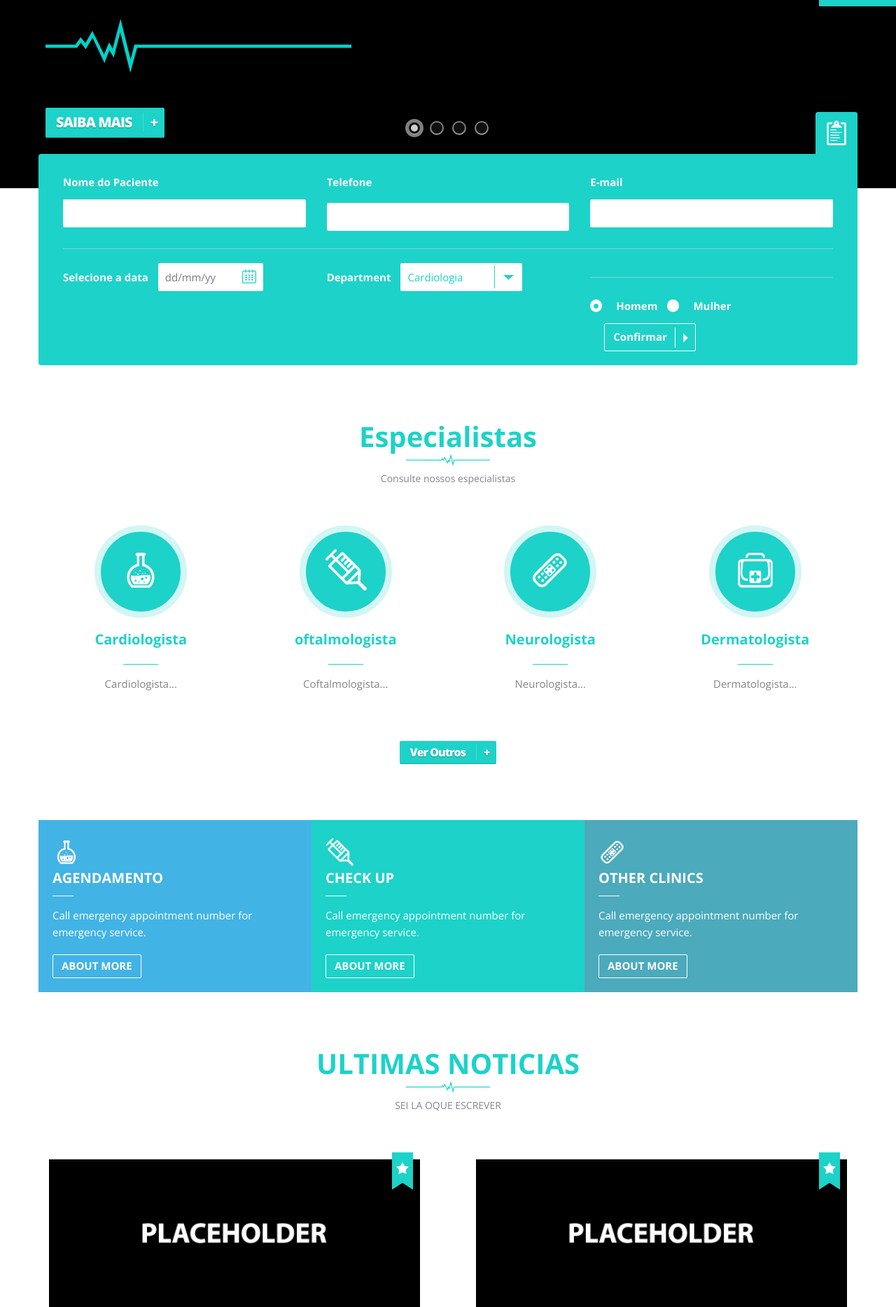
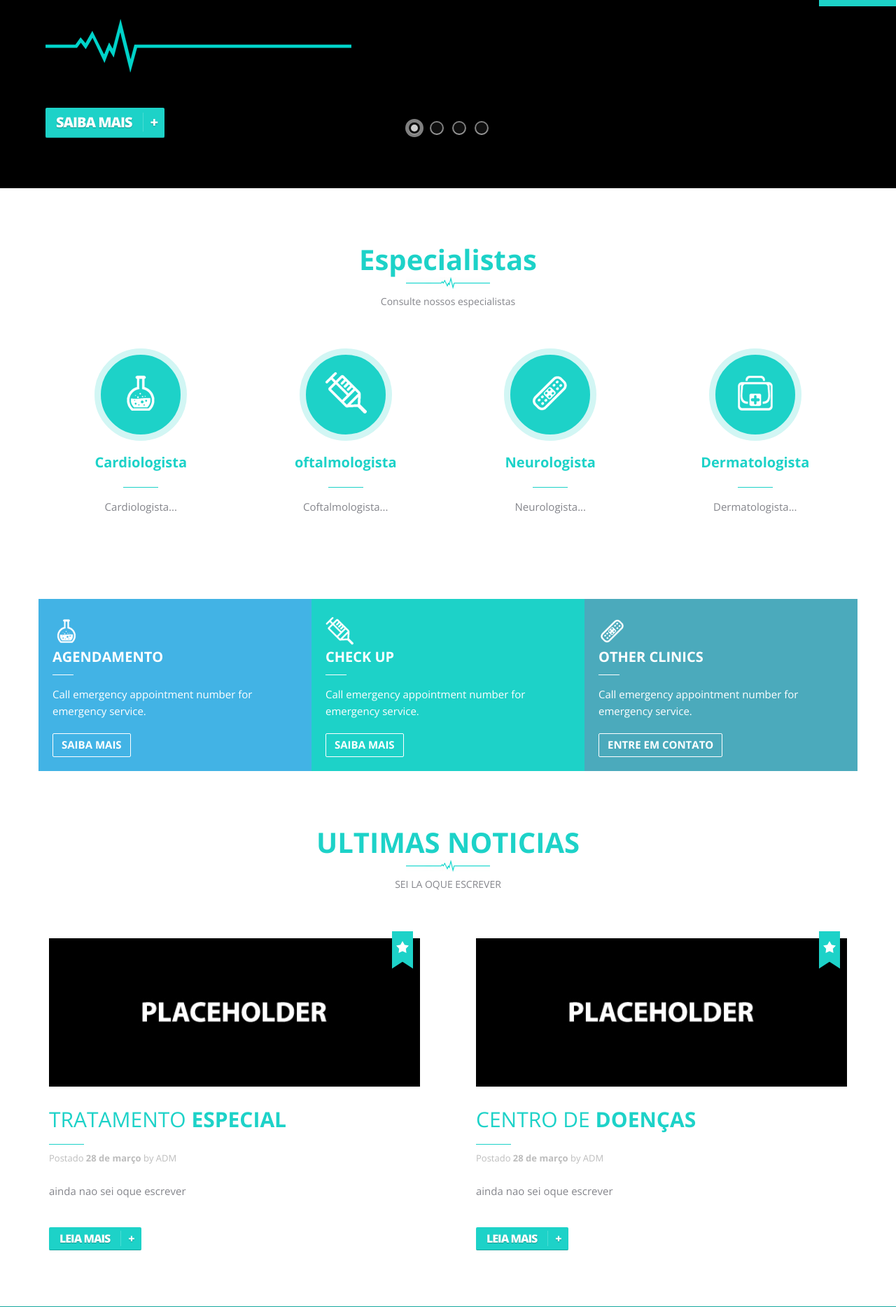
Before and after one commit to Xandyssz/2-Ano_Instituto-Federal-LACIF, a PHP site: page / in a window 1280 px wide. Shown: the part 464-2332 px from the top of the page at 70% size. Run offline with PHP 8.4, Linux system fonts and the light colour scheme; some web fonts are replaced.

Commit message:
Fix Bugs

```diff
--- a/AnaliseClinica.php
+++ b/AnaliseClinica.php
@@ -74,12 +74,13 @@
           <div class="col-md-3 col-sm-4 col-xs-7">
             <ul class="language">
               <li><a href="login.php">LOGIN</a></li>
-              <li><a href="CrudAgendamento.php">Consulta</a></li>
+              <li><a href="CrudConsultaAgendamento.php">Consulta</a></li>
               <li><a href="#"><img src="images/flag-brazil.png" alt="Image">PORTUGUES</a></li>
             </ul>
             <!-- end language -->
           </div>
           <!-- end col-3 -->
+
         </div>
         <!-- end row -->
       </div>
@@ -266,9 +267,7 @@
         <h4>Navigation</h4>
         <ul>
           <li><a href="index.php">Home</a></li>
-          <li><a href="Covid19.html">COVID19</a></li>
           <li><a href="AnaliseClinica.php">Análises Clinicas</a></li>
-          <li><a href="EstudoGenetico.html">Estudos Genéticos</a></li>
           <li><a href="faq.php">Faq</a></li>
           <li><a href="contact-us.php">Contact us</a></li>
         </ul>
--- a/contact-us.php
+++ b/contact-us.php
@@ -328,9 +328,7 @@
                 <h4>Navigation</h4>
                 <ul>
                     <li><a href="index.php">Home</a></li>
-                    <li><a href="Covid19.html">COVID19</a></li>
                     <li><a href="AnaliseClinica.php">Análises Clinicas</a></li>
-                    <li><a href="EstudoGenetico.html">Estudos Genéticos</a></li>
                     <li><a href="faq.php">Faq</a></li>
                     <li><a href="contact-us.php">Contact us</a></li>
                 </ul>
--- a/faq.php
+++ b/faq.php
@@ -262,9 +262,7 @@
                 <h4>Navigation</h4>
                 <ul>
                     <li><a href="index.php">Home</a></li>
-                    <li><a href="Covid19.html">COVID19</a></li>
                     <li><a href="AnaliseClinica.php">Análises Clinicas</a></li>
-                    <li><a href="EstudoGenetico.html">Estudos Genéticos</a></li>
                     <li><a href="faq.php">Faq</a></li>
                     <li><a href="contact-us.php">Contact us</a></li>
                 </ul>
--- a/index.php
+++ b/index.php
@@ -1,8 +1,3 @@
-<?php
-
-?>
-
-
 <!DOCTYPE html>
 <!--ALTERAR COR DO SITE EM STYLE.CSS -->
 <html lang="en">
@@ -64,7 +59,7 @@
                 <div class="col-md-3 col-sm-4 col-xs-7">
                     <ul class="language">
                         <li><a href="login.php">LOGIN</a></li>
-                        <li><a href="CrudAgendamento.php">Consulta</a></li>
+                        <li><a href="CrudConsultaAgendamento.php">Consulta</a></li>
                         <li><a href="#"><img src="images/flag-brazil.png" alt="Image">PORTUGUES</a></li>
                     </ul>
                     <!-- end language -->
@@ -193,73 +188,6 @@
     </div>
     <!-- end demo2 -->
 </section>
-<!-- end slider -->
-    <section class="appointment">
-        <div class="container">
-            <div class="row">
-                <div class="col-xs-12">
-                    <h2>Compromissos</h2>
-                </div>
-                <!-- end col-12 -->
-                <form>
-                    <div class="col-md-4 col-sm-4 col-xs-12">
-                        <label>Nome do Paciente</label>
-                        <label>
-                            <input type="text">
-                        </label>
-                    </div>
-                    <!-- end col-4 -->
-                    <div class="col-md-4 col-sm-4 col-xs-12">
-                        <label>Telefone</label>
-                        <label for="phone"></label><input type="text" id="phone">
-                    </div>
-                    <!-- end col-4 -->
-                    <div class="col-md-4 col-sm-4 col-xs-12">
-                        <label>E-mail</label>
-                        <label>
-                            <input type="text">
-                        </label>
-                    </div>
-                    <!-- end col-4 -->
-                    <div class="col-xs-12">
-                        <hr>
-                    </div>
-                    <!-- end col-12 -->
-                    <div class="col-md-4 col-sm-6 col-xs-12 date">
-                        <label>Selecione a data</label>
-                        <label>
-                            <input type="text" class="datepicker" data-date-format="dd/mm/yy" placeholder="dd/mm/yy" maxlength="8">
-                        </label>
-                    </div>
-                    <!-- end col-3 -->
-                    <div class="col-md-4 col-sm-6 col-xs-10 department">
-                        <label>Department</label>
-                        <label>
-                            <select>
-                                <option>Cardiologia</option>
-                            </select>
-                        </label>
-                    </div>
-                    <!-- end col-3 -->
-                    <div class="col-md-4 col-sm-12 col-xs-12 gender">
-                        <label>
-                            <input type="radio" checked>
-                        </label>
-                        <label>Homem</label>
-                        <label>
-                            <input type="radio">
-                        </label>
-                        <label>Mulher</label>
-                        <input type="submit" value="Confirmar">
-                    </div>
-                    <!-- end col-4 -->
-                </form>
-                <!-- end form -->
-            </div>
-            <!-- end row -->
-        </div>
-        <!-- end container -->
-    </section>
 <!-- end appointment -->
 <section class="home-services text-center">
     <div class="container">
@@ -314,8 +242,6 @@
                 <!-- end content -->
             </div>
             <!-- end col-3 -->
-            <div class="col-xs-12"> <a href="#" class="btn-turquaz-md">Ver Outros</a> </div>
-            <!-- end col-12 -->
         </div>
         <!-- end row -->
     </div>
@@ -331,7 +257,7 @@
                     <div class="content">
                         <h3>AGENDAMENTO</h3>
                         <p>Call emergency appointment number for emergency service.</p>
-                        <a href="#" class="btn-ghost-md">ABOUT MORE</a> </div>
+                        <a href="faq.php" class="btn-ghost-md">SAIBA MAIS</a> </div>
                     <!-- end content -->
                 </div>
                 <!-- end first-box -->
@@ -343,7 +269,7 @@
                     <div class="content">
                         <h3>CHECK UP</h3>
                         <p>Call emergency appointment number for emergency service.</p>
-                        <a href="#" class="btn-ghost-md">ABOUT MORE</a> </div>
+                        <a href="faq.php" class="btn-ghost-md">SAIBA MAIS</a> </div>
                     <!-- end content -->
                 </div>
                 <!-- end second-box -->
@@ -355,7 +281,7 @@
                     <div class="content">
                         <h3>OTHER CLINICS</h3>
                         <p>Call emergency appointment number for emergency service.</p>
-                        <a href="#" class="btn-ghost-md">ABOUT MORE</a> </div>
+                        <a href="contact-us.php" class="btn-ghost-md">ENTRE EM CONTATO</a> </div>
                     <!-- end content -->
                 </div>
                 <!-- end third-box -->
@@ -385,7 +311,7 @@
                     <h3>TRATAMENTO <strong>ESPECIAL</strong> </h3>
                     <small>Postado <strong>28 de março </strong>by ADM</small>
                     <p>ainda nao sei oque escrever </p>
-                    <a href="#" class="btn-turquaz-md">LEIA MAIS</a> </div>
+                    <a href="noticias.php" class="btn-turquaz-md">LEIA MAIS</a> </div>
                 <!-- end left -->
             </div>
             <!-- end col-6 -->
@@ -396,7 +322,7 @@
                     <h3>CENTRO DE <strong>DOENÇAS</strong></h3>
                     <small>Postado <strong>28 de março </strong>by ADM</small>
                     <p>ainda nao sei oque escrever </p>
-                    <a href="#" class="btn-turquaz-md">LEIA MAIS</a> </div>
+                    <a href="noticias.php" class="btn-turquaz-md">LEIA MAIS</a> </div>
                 <!-- end right -->
             </div>
             <!-- end col-6 -->
@@ -412,7 +338,7 @@
             <div class="col-xs-12 no-padding"> <img src="images/icon4.png" alt="Image">
                 <h2>Check-up mensais</h2>
                 <h4>Combine o seu Check-up no Nosso Hospital !</h4>
-                <a href="#" class="btn-ghost-lg">SAIBA MAIS</a> </div>
+                <a href="faq.php" class="btn-ghost-lg">SAIBA MAIS</a> </div>
             <!-- end col-12 -->
         </div>
         <!-- end row -->
@@ -479,9 +405,7 @@
                 <h4>Navigation</h4>
                 <ul>
                     <li><a href="index.php">Home</a></li>
-                    <li><a href="Covid19.html">COVID19</a></li>
                     <li><a href="AnaliseClinica.php">Análises Clinicas</a></li>
-                    <li><a href="EstudoGenetico.html">Estudos Genéticos</a></li>
                     <li><a href="faq.php">Faq</a></li>
                     <li><a href="contact-us.php">Contact us</a></li>
                 </ul>
--- a/noticias.php
+++ b/noticias.php
@@ -225,7 +225,6 @@
         <ul>
           <li><a href="index.php">Home</a></li>
           <li><a href="AnaliseClinica.php">Análises Clinicas</a></li>
-          <li><a href="EstudoGenetico.html">Estudos Genéticos</a></li>
           <li><a href="faq.php">Faq</a></li>
           <li><a href="contact-us.php">Contact us</a></li>
         </ul>
```
